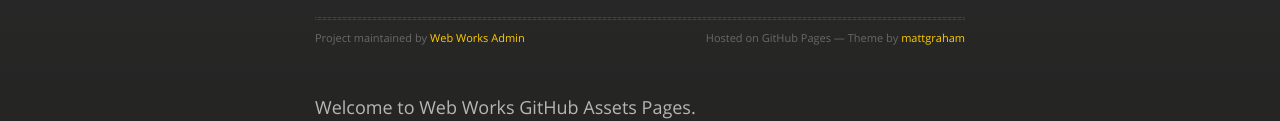
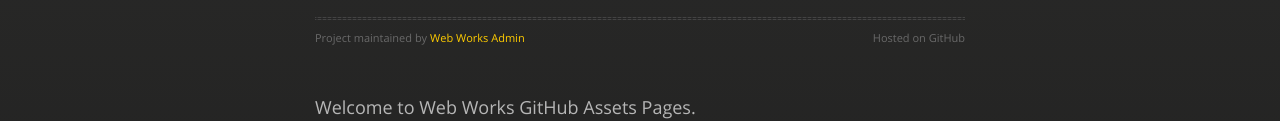
Before and after one commit to web-workz/assets, a plain HTML site: page index.html in a window 1280 px wide. Shown: the part 176-297 px from the top of the page. Drawn offline with nearby package versions, Linux system fonts and the light colour scheme.

Commit message:
Update index.html

```diff
--- a/index.html
+++ b/index.html
@@ -35,7 +35,7 @@
           <p>digital assets including: images, scripts, templates and more </p>
           <hr>
           <span class="credits left">Project maintained by <a href="https://github.com/web-workz">Web Works Admin</a></span>
-          <span class="credits right">Hosted on GitHub Pages &mdash; Theme by <a href="https://twitter.com/michigangraham">mattgraham</a></span>
+          <span class="credits right">Hosted on GitHub</span>
         </div>
 
         <h3>
```
